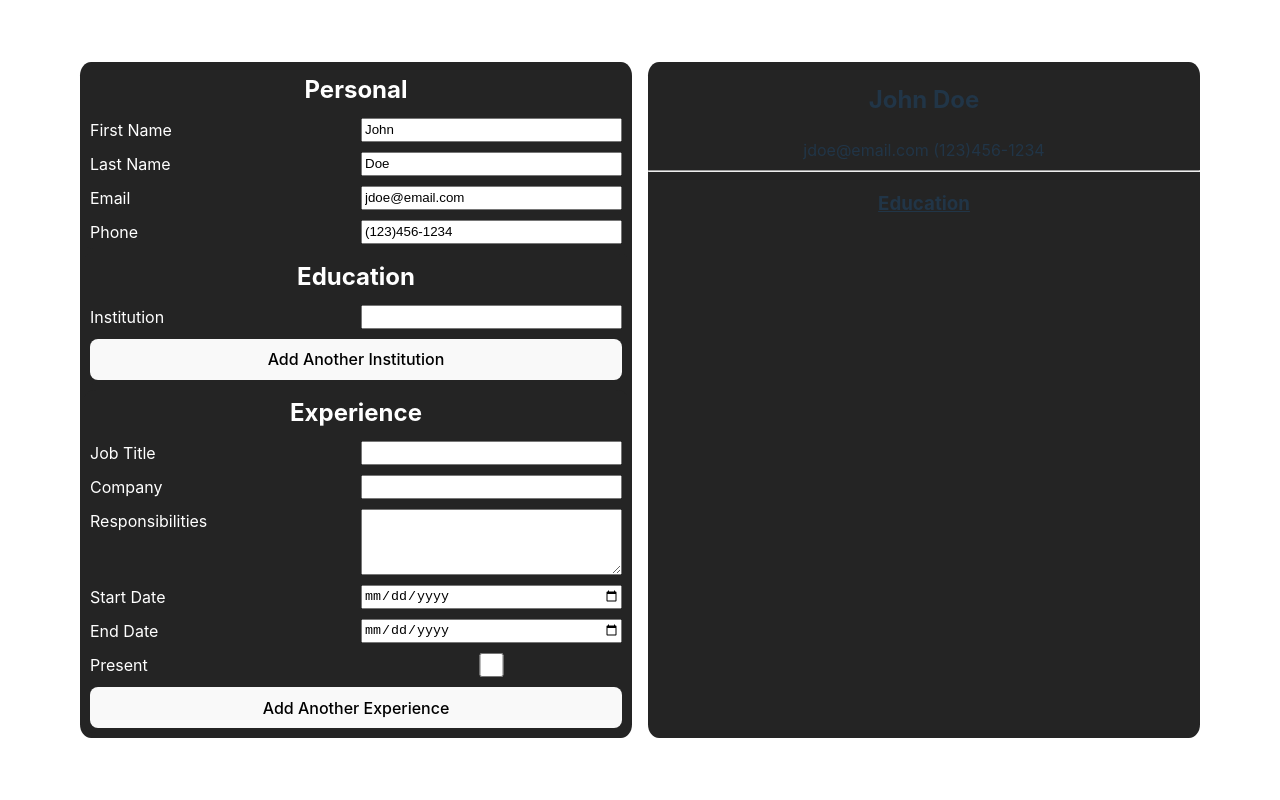
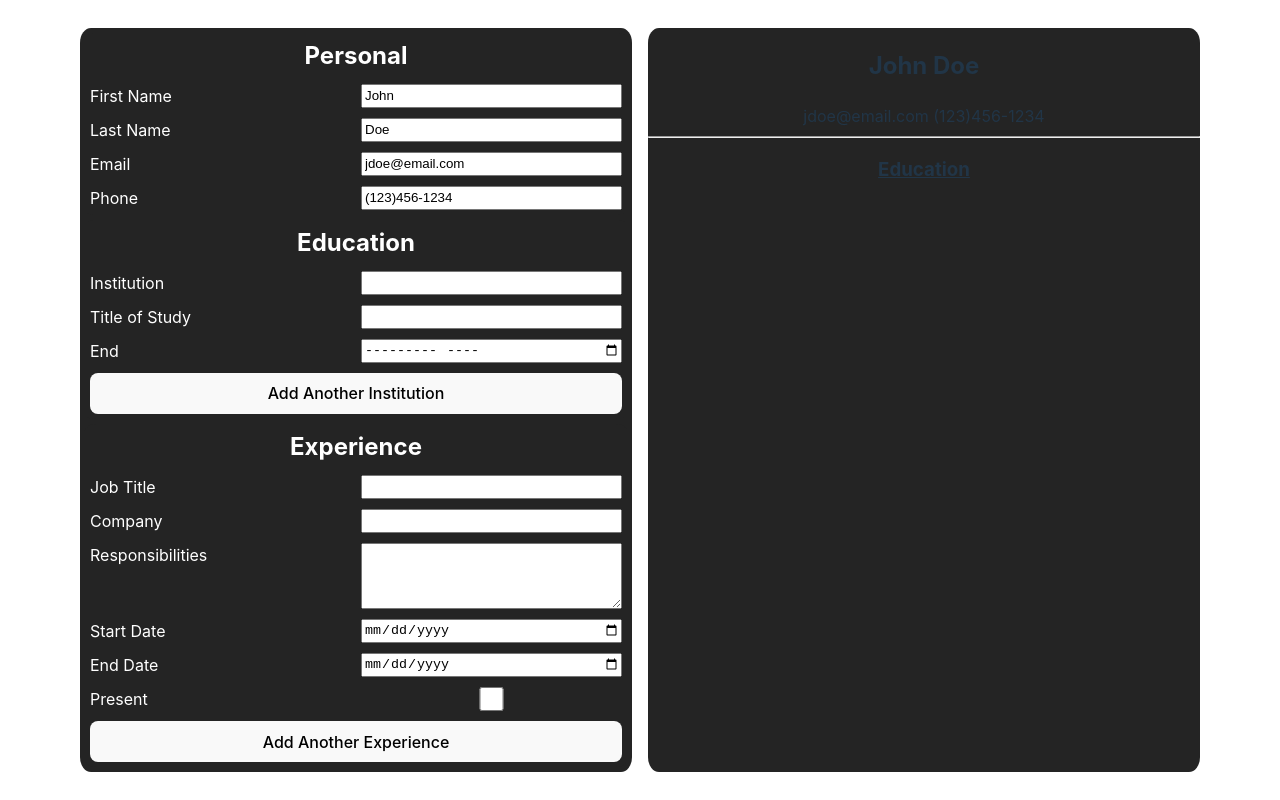
Before and after one commit to cabelstein12/CV-Application, a React (Vite) app: page / in a window 1280 px wide. Built offline with nearby package versions, Linux system fonts and the light colour scheme.

Commit message:
working version of education section

```diff
--- a/src/App.jsx
+++ b/src/App.jsx
@@ -20,9 +20,6 @@ function App() {
   //   end: '2016-04',
   //   id: null
   // }
-  const [institutions, setInstitutions] = useState([])
-  const [institutionName, setInstitutionName] = useState('')
-
 
   function handleChange(state, obj, prop){
     return function(e){
@@ -38,14 +35,25 @@ function App() {
   const handleChangeEmail = handleChange(setInfo, info, 'email' );
   const handleChangePhone = handleChange(setInfo, info, 'phone');
 
+  const [institutions, setInstitutions] = useState([]);
+  const [institutionName, setInstitutionName] = useState('');
+  const [institutionDate, setInstitutionDate] = useState('');
+  const [institutionDiscipline, setInstitutionDiscipline] = useState('');
+
   function handleInstitutionName(e){
     setInstitutionName(e.target.value)
+  }
+  function handleInstitutionDiscipline(e){
+    setInstitutionDiscipline(e.target.value)
+  }
+  function handleInstitutionDate(e){
+    setInstitutionDate(e.target.value)
   }
 
   const educationItems = institutions.map(institution =>
     <li key={institution.id}>
       <div>{institution.discipline}</div>
-      <div><b>{institution.name}</b>: <i>{institution.end}</i></div>
+      <div><b>{institution.name}</b>: <i>{institution.date}</i></div>
     </li>
   );
   return (
@@ -59,10 +67,14 @@ function App() {
           onChangePhone={handleChangePhone}
         />
         <Education
-          schoolName={institutionName}
-          onInstitutionName={handleInstitutionName}
+          name={institutionName}
+          institutions={institutions}
+          date={institutionDate}
+          discipline={institutionDiscipline}
+          onAddName={handleInstitutionName}
           onAddInstitution={setInstitutions}
-          institutions={institutions}
+          onAddDiscipline={handleInstitutionDiscipline}
+          onAddDate={handleInstitutionDate}
         />
         <Experience />
       </div>
--- a/src/Education.jsx
+++ b/src/Education.jsx
@@ -1,6 +1,6 @@
 import "./Form.css";
 let nextInstitutionId = 0;
-export default function Education({schoolName, institutions ,onInstitutionName, onAddInstitution, }) {
+export default function Education({name, institutions, discipline, date, onAddName, onAddInstitution, onAddDiscipline, onAddDate}) {
 
   return (
     <>
@@ -12,17 +12,19 @@ export default function Education({schoolName, institutions ,onInstitutionName,
           e.preventDefault();
           onAddInstitution([
             ...institutions,
-            {id: nextInstitutionId++, name: schoolName}
+            {id: nextInstitutionId++, name: name, discipline: discipline, date: date}
           ]);
+          console.log(institutions)
         }}
       >
         <h2>Education</h2>
         <label htmlFor="school-name"> Institution </label>
-        <input type="text" id="name" value={schoolName} onChange={onInstitutionName}/>
-        {/* <label htmlFor="study-type"> Title of Study </label>
-        <input type="text" id="discipline" placeholder={''} value={info.discipline}  />
+        <input type="text" id="name" value={name} onChange={onAddName}/>
+        <label htmlFor="study-type"> Title of Study </label>
+        <input type="text" id="discipline" value={discipline} onChange={onAddDiscipline} />
+
         <label htmlFor="study-date-end"> End </label>
-        <input type="month" id="endDate" /> */}
+        <input type="month" id="endDate" value={date} onChange={onAddDate}/>
 
         <button type="submit">Add Another Institution</button>
       </form>
```
